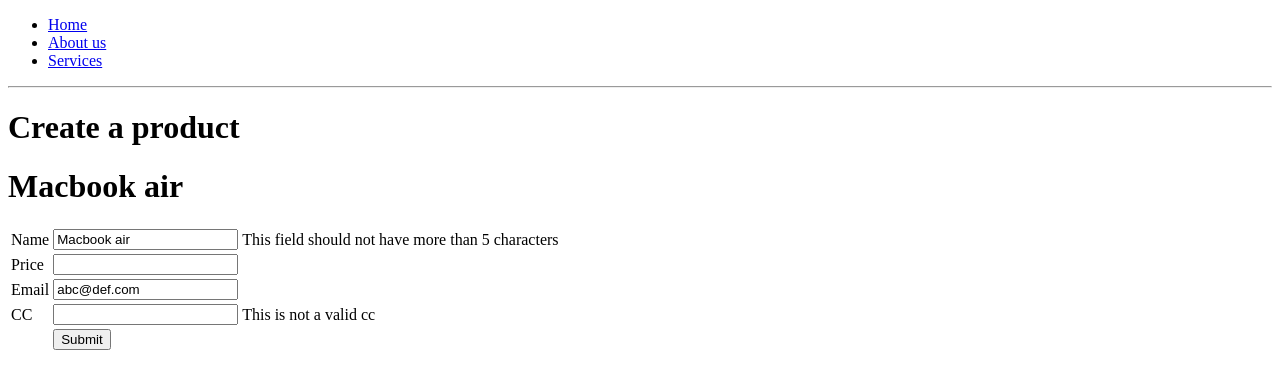
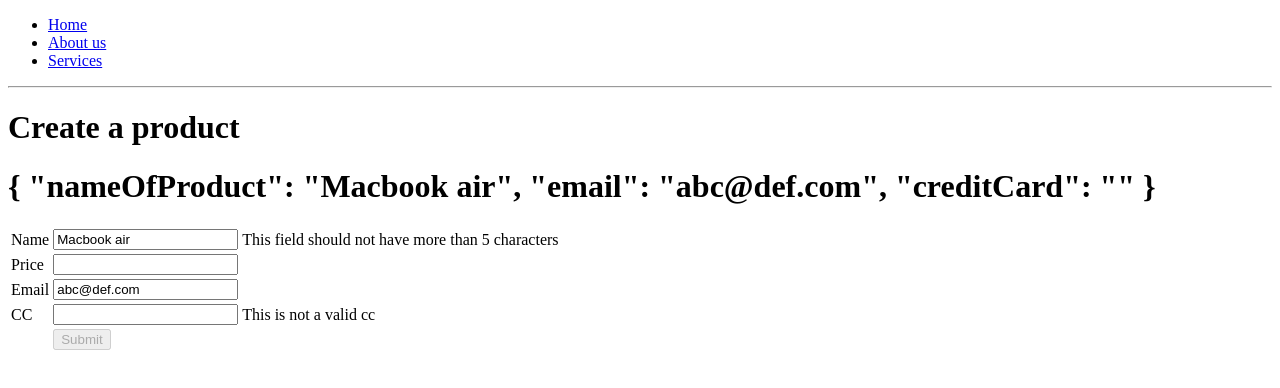
Before and after one commit to mailsangi/angular-app1, an Angular app: page /home in a window 1280 px wide. Shown: the top 388 px of the page. Built offline with nearby package versions, Linux system fonts and the light colour scheme.

Commit message:
FormGroup

```diff
--- a/src/app/home/home.component.html
+++ b/src/app/home/home.component.html
@@ -2,21 +2,21 @@
   Create a product
 </h1>
 <h1>
-  {{ nameOfProduct.value }}
+  {{ createProduct.value | json }}
 </h1>
 <table>
-  <tbody>
+  <tbody [formGroup]="createProduct">
     <tr>
       <td>
         Name
       </td>
       <td>
-        <input [formControl]="nameOfProduct" type="text" />
+        <input formControlName="nameOfProduct" type="text" />
       </td>
-      <td *ngIf="nameOfProduct.errors?.required">
+      <td *ngIf="createProduct.controls.nameOfProduct.errors?.required">
         This field is required.
       </td>
-      <td *ngIf="nameOfProduct.errors?.maxlength">
+      <td *ngIf="createProduct.controls.nameOfProduct.errors?.maxlength">
         This field should not have more than 5 characters
       </td>
     </tr>
@@ -33,12 +33,17 @@
         Email
       </td>
       <td>
-        <input type="text" [formControl]="email" />
+        <input type="text" formControlName="email" />
       </td>
-      <td *ngIf="email.errors?.email">
+      <td *ngIf="createProduct.controls.email.errors?.email">
         Please provide a valid email`
       </td>
-      <td *ngIf="email.errors?.required && email.touched">
+      <td
+        *ngIf="
+          createProduct.controls.email.errors?.required &&
+          createProduct.controls.email.touched
+        "
+      >
         Email is required.
       </td>
     </tr>
@@ -47,16 +52,18 @@
         CC
       </td>
       <td>
-        <input type="text" [formControl]="creditCard" />
+        <input type="text" formControlName="creditCard" />
       </td>
-      <td *ngIf="creditCard.errors?.creditCard">
+      <td *ngIf="createProduct.controls.creditCard.errors?.creditCard">
         This is not a valid cc
       </td>
     </tr>
     <tr>
       <td></td>
       <td>
-        <button (click)="submitHandler()">Submit</button>
+        <button [disabled]="createProduct.invalid" (click)="submitHandler()">
+          Submit
+        </button>
       </td>
     </tr>
   </tbody>
--- a/src/app/home/home.component.ts
+++ b/src/app/home/home.component.ts
@@ -1,5 +1,5 @@
 import { Component, OnInit } from '@angular/core';
-import { FormControl, Validators } from '@angular/forms';
+import { FormControl, FormGroup, Validators } from '@angular/forms';
 import { CustomValidators } from './CustomValidators';
 @Component({
   selector: 'app-home',
@@ -7,23 +7,40 @@
   styleUrls: ['./home.component.css']
 })
 export class HomeComponent implements OnInit {
-  nameOfProduct = new FormControl('Macbook air', [
-    Validators.required,
-    Validators.maxLength(5)
-  ]);
-  email = new FormControl('abc@def.com', [
-    Validators.required,
-    Validators.email
-  ]);
-  creditCard = new FormControl('', [CustomValidators.creditCard]);
+  createProduct = new FormGroup({
+    nameOfProduct: new FormControl('Macbook air', [
+      Validators.required,
+      Validators.maxLength(5)
+    ]),
+    email: new FormControl('abc@def.com', [
+      Validators.required,
+      Validators.email
+    ]),
+    creditCard: new FormControl('', [CustomValidators.creditCard])
+  });
+  // nameOfProduct = new FormControl('Macbook air', [
+  //   Validators.required,
+  //   Validators.maxLength(5)
+  // ]);
+  // email = new FormControl('abc@def.com', [
+  //   Validators.required,
+  //   Validators.email
+  // ]);
+  // creditCard = new FormControl('', [CustomValidators.creditCard]);
 
   constructor() {
-    console.log(this.nameOfProduct);
+    // console.log(this.nameOfProduct);
+    this.createProduct.valueChanges.subscribe(() => {
+      this.doSomethingImp();
+    });
   }
 
   ngOnInit(): void {}
 
   submitHandler() {
-    console.log(this.creditCard);
+    console.log(this.createProduct);
+  }
+  doSomethingImp() {
+    console.log('Doing Important work');
   }
 }
```
